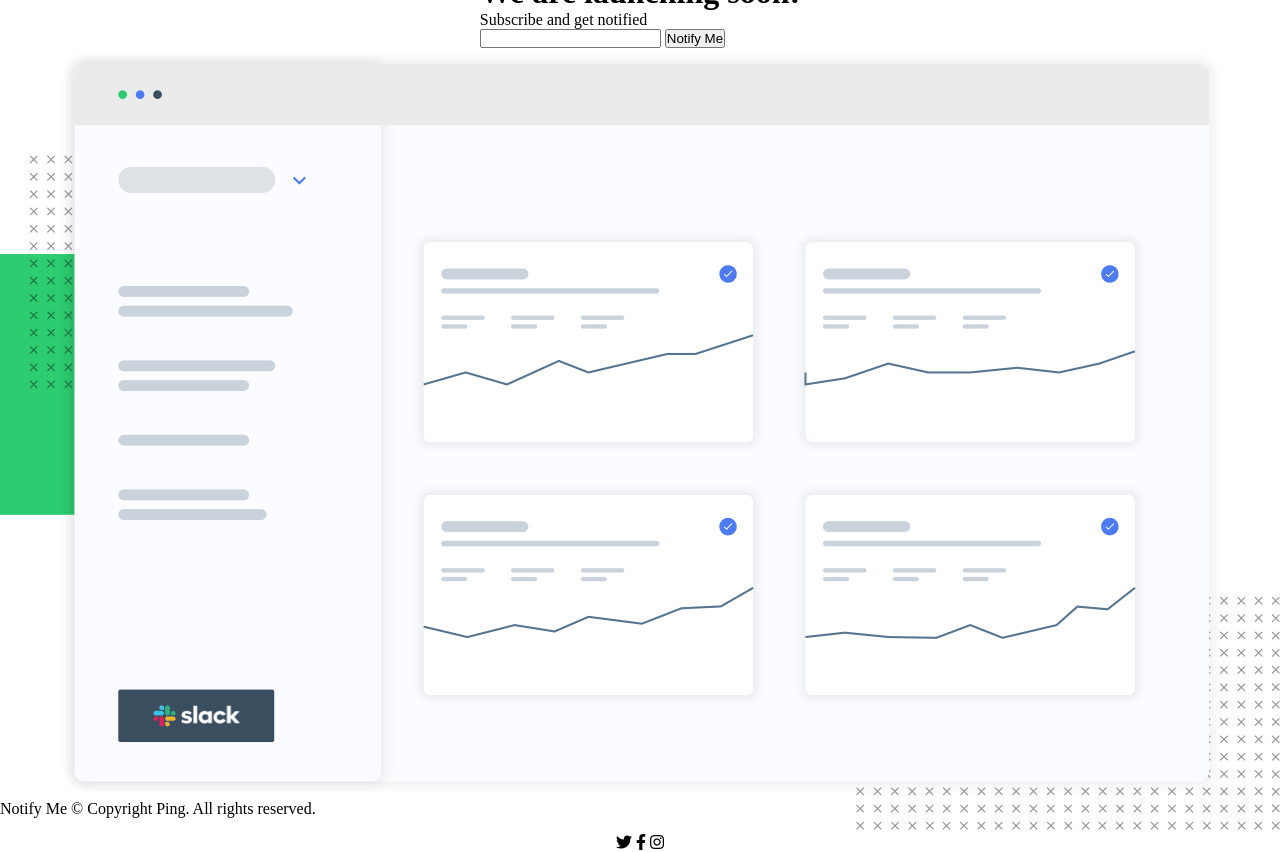
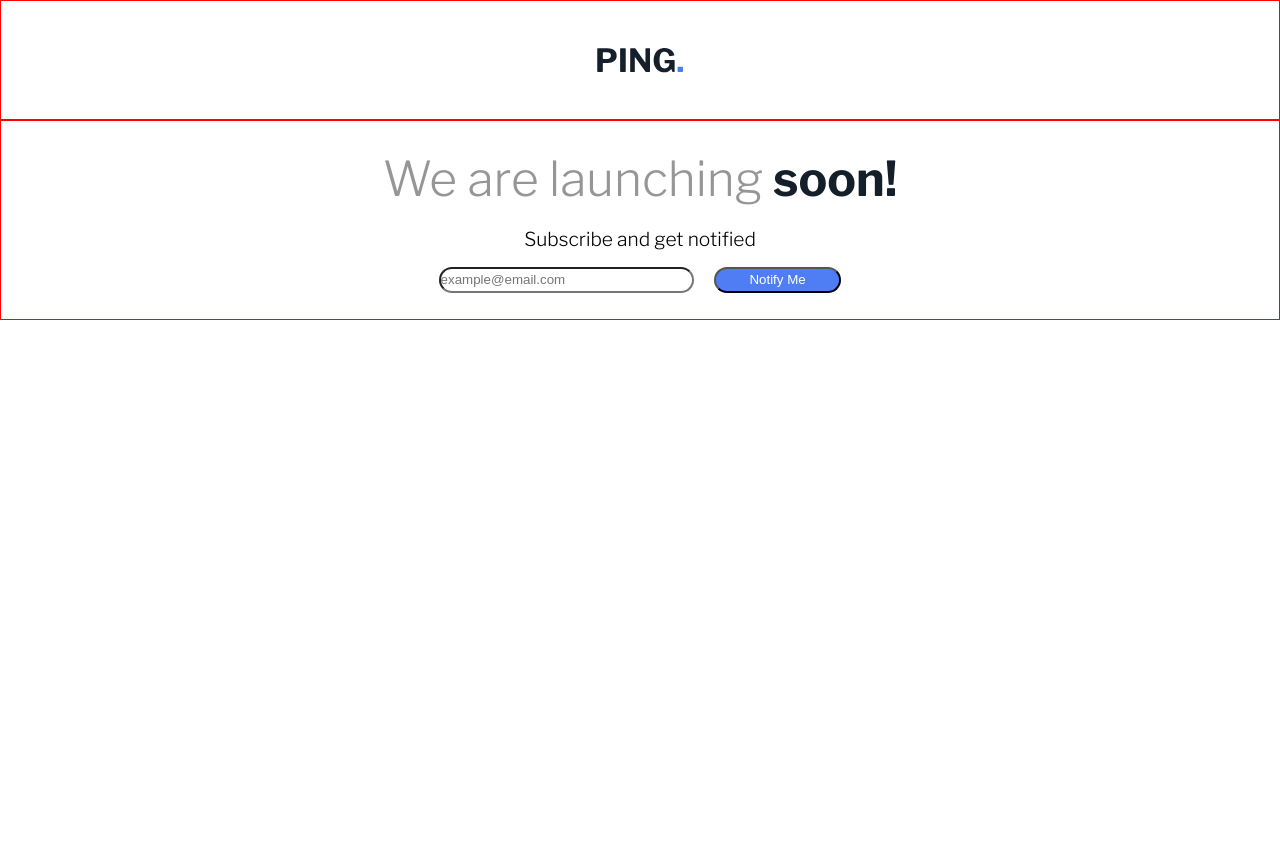
Before and after one commit to Kudzanayi-Dzvairo/ping-coming-soon-page, a plain HTML site: page index.html in a window 1280 px wide. After the commit the page ends 800 px from the top, so only its background shows below. Drawn offline with nearby package versions, Linux system fonts and the light colour scheme.

Commit message:
header and content

```diff
--- a/index.html
+++ b/index.html
@@ -8,48 +8,49 @@
 
   <link href="https://fonts.googleapis.com/css2?family=Libre+Franklin:wght@300;600;700&display=swap" rel="stylesheet">
 
+  <link rel="stylesheet" href="https://cdnjs.cloudflare.com/ajax/libs/font-awesome/5.13.0/css/all.min.css">
+
   <link rel="stylesheet" href="style.css">
-
-  <link rel="stylesheet" href="https://cdnjs.cloudflare.com/ajax/libs/font-awesome/5.13.0/css/all.min.css">
 
   <title>Frontend Mentor | Ping coming soon page</title>
 
 
 </head>
 <body>
-   <div class="main">
-     <header>
-       <img src="/images/logo.svg" alt="" class="logo">
-     </header>
-     <div class="title">
-       <h1>We are launching soon!</h1>
-       <p> Subscribe and get notified</p>
+   <header>
+     <img src="./images/logo.svg" alt="" class="logo">
+   </header>
+   <div class="title">
+     <h1><span>We are launching</span> soon!</h1>
+     <p>Subscribe and get notified</p>
         <div class="form">
-          <input type="text" name="" id="">
+          <input type="email" placeholder="example@email.com" >
           <button>Notify Me</button>
         </div>
-      </div>
-       <div class="image-container">
-         <img src="./images/illustration-dashboard.png" alt="">
-       </div>
-      <footer>
-        <i class="fab fa-twitter"></i>
-        <i class="fab fa-facebook-f"></i>
-         <i class="fab fa-instagram"></i>
-     </footer>
-  </div>
+
+
+   </div>
 
 
 
+  <footer>
 
 
+    <!-- <i class="fab fa-twitter"></i>
+    <i class="fab fa-facebook-f"></i>
+    <i class="fab fa-instagram"></i> -->
+
+
+  </footer>
 </body>
 </html>
 
 
+<!--
+We are launching soon!
 
-
+Subscribe and get notified
 
 Notify Me
 
-&copy; Copyright Ping. All rights reserved.
+&copy; Copyright Ping. All rights reserved. -->
--- a/style.css
+++ b/style.css
@@ -28,16 +28,65 @@
 
 font-family: 'Libre Franklin', sans-serif; */
 
-.main {
+body {
+    height: 100vh;
+    width: 100vw;
     display: flex;
     flex-direction: column;
-    justify-content: center;
-    align-items: center;
-    height: 100vh;
+    font-family: 'Libre Franklin', sans-serif;
+
 }
 
 header{
     display: flex;
+    justify-content: center;
     align-items: center;
-    height: 20%
+    height:15%;
+    border: 1px solid red;
 }
+
+.title {
+    display: flex;
+    flex-direction: column;
+    text-align: center;
+    height: 25%;
+    border: 1px red solid
+}
+
+h1{
+    font-size: 3em;
+    color: hsl(209, 33%, 12%);
+    margin-top: 0.6em;
+}
+
+.title span{
+    color: hsl(0, 0%, 59%);
+    font-weight: 200;
+}
+
+.title p{
+    font-size: 1.2em;
+    margin-top: 1em;
+
+}
+
+.form{
+    height: 40%;
+    margin-top: 1em;
+}
+
+input{
+  height: 50%;
+  width:20%;
+  margin-right: 1.2em;
+  border-radius: 25px;
+
+}
+
+button{
+    height:50%;
+    width: 10%;
+    color: white;
+    background-color: hsl(223, 87%, 63%);
+    border-radius: 25px;
+}
```
